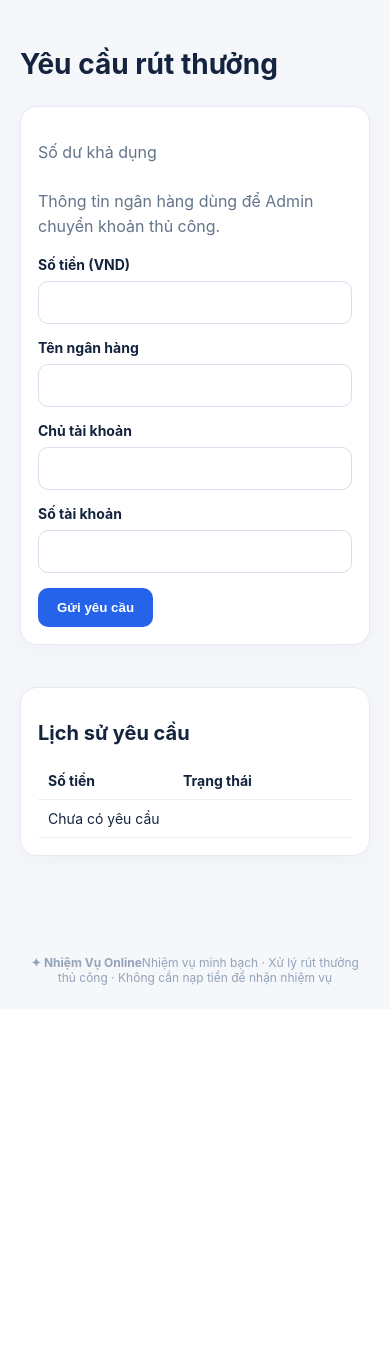
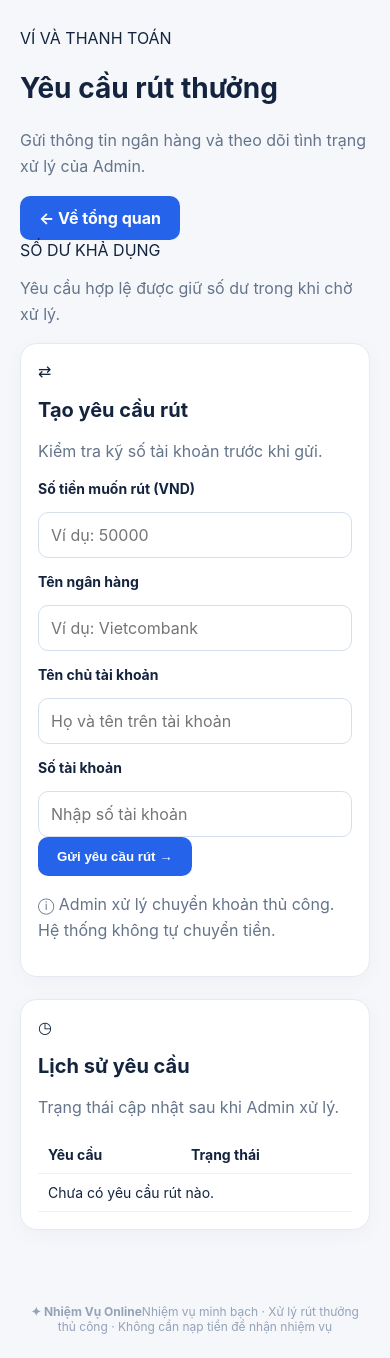
Before and after one commit to kiemluaonline/kiemluaonline, a Python web app: template task-platform/templates/withdraw.html in a window 390 px wide. Shown: the part 123-1481 px from the top of the page. Before the commit the page ends 1108 px from the top, so only its background shows below. Run offline with Jinja, Linux system fonts and the light colour scheme; the template is opened without the code that fills it, so the values that code supplies are empty.

Commit message:
Redesign mobile-first withdraw.html

```diff
--- a/task-platform/templates/withdraw.html
+++ b/task-platform/templates/withdraw.html
@@ -1 +1,5 @@
-{% extends 'base.html' %}{% block content %}<h1>Yêu cầu rút thưởng</h1><div class="cards"><article><p>Số dư khả dụng</p><h1>{{ vnd(balance) }}</h1><p>Thông tin ngân hàng dùng để Admin chuyển khoản thủ công.</p><form method="post"><input type="hidden" name="csrf" value="{{ csrf() }}"><label>Số tiền (VND)<input name="amount" type="number" min="1" max="100000000" required></label><label>Tên ngân hàng<input name="bank" minlength="2" maxlength="80" required></label><label>Chủ tài khoản<input name="holder" minlength="2" maxlength="100" required></label><label>Số tài khoản<input name="account" minlength="5" maxlength="40" required></label><button class="button">Gửi yêu cầu</button></form></article><article><h2>Lịch sử yêu cầu</h2><table><tr><th>Số tiền</th><th>Trạng thái</th></tr>{% for w in rows %}<tr><td>{{ vnd(w.amount) }}</td><td>{{ {'pending':'Đang chờ','paid':'Đã chuyển','rejected':'Đã từ chối'}[w.status] }}</td></tr>{% else %}<tr><td colspan="2">Chưa có yêu cầu</td></tr>{% endfor %}</table></article></div>{% endblock %}
+{% extends 'base.html' %}{% block title %}Rút thưởng{% endblock %}{% block content %}
+<section class="page-head"><div><span class="eyebrow">VÍ VÀ THANH TOÁN</span><h1>Yêu cầu rút thưởng</h1><p>Gửi thông tin ngân hàng và theo dõi tình trạng xử lý của Admin.</p></div><a class="button button-outline desktop-action" href="{{ url_for('dashboard') }}">← Về tổng quan</a></section>
+<div class="withdraw-layout"><div><div class="balance-banner"><span>SỐ DƯ KHẢ DỤNG</span><h2>{{ vnd(balance) }}</h2><p>Yêu cầu hợp lệ được giữ số dư trong khi chờ xử lý.</p></div><article class="form-card"><div class="form-heading"><span class="form-icon">⇄</span><div><h2>Tạo yêu cầu rút</h2><p>Kiểm tra kỹ số tài khoản trước khi gửi.</p></div></div><form method="post"><input type="hidden" name="csrf" value="{{ csrf() }}"><label for="amount">Số tiền muốn rút (VND)</label><input id="amount" name="amount" type="number" min="1" max="100000000" required placeholder="Ví dụ: 50000"><label for="bank">Tên ngân hàng</label><input id="bank" name="bank" minlength="2" maxlength="80" required placeholder="Ví dụ: Vietcombank"><label for="holder">Tên chủ tài khoản</label><input id="holder" name="holder" minlength="2" maxlength="100" required placeholder="Họ và tên trên tài khoản"><label for="account">Số tài khoản</label><input id="account" name="account" minlength="5" maxlength="40" required inputmode="numeric" placeholder="Nhập số tài khoản"><button type="submit" class="button button-block">Gửi yêu cầu rút →</button></form><p class="form-hint">ⓘ Admin xử lý chuyển khoản thủ công. Hệ thống không tự chuyển tiền.</p></article></div>
+<article class="history-card"><div class="form-heading"><span class="form-icon">◷</span><div><h2>Lịch sử yêu cầu</h2><p>Trạng thái cập nhật sau khi Admin xử lý.</p></div></div><div class="table-scroll"><table><thead><tr><th>Yêu cầu</th><th>Trạng thái</th></tr></thead><tbody>{% for w in rows %}<tr><td><strong>{{ vnd(w.amount) }}</strong><small>{{ w.bank }} · ****{{ w.account[-4:] }}</small></td><td><span class="status status-{{ w.status }}">{{ {'pending':'◷ Đang chờ','paid':'✓ Đã chuyển','rejected':'× Đã từ chối'}[w.status] }}</span></td></tr>{% else %}<tr><td colspan="2"><div class="table-empty">Chưa có yêu cầu rút nào.</div></td></tr>{% endfor %}</tbody></table></div></article></div>
+{% endblock %}
```
